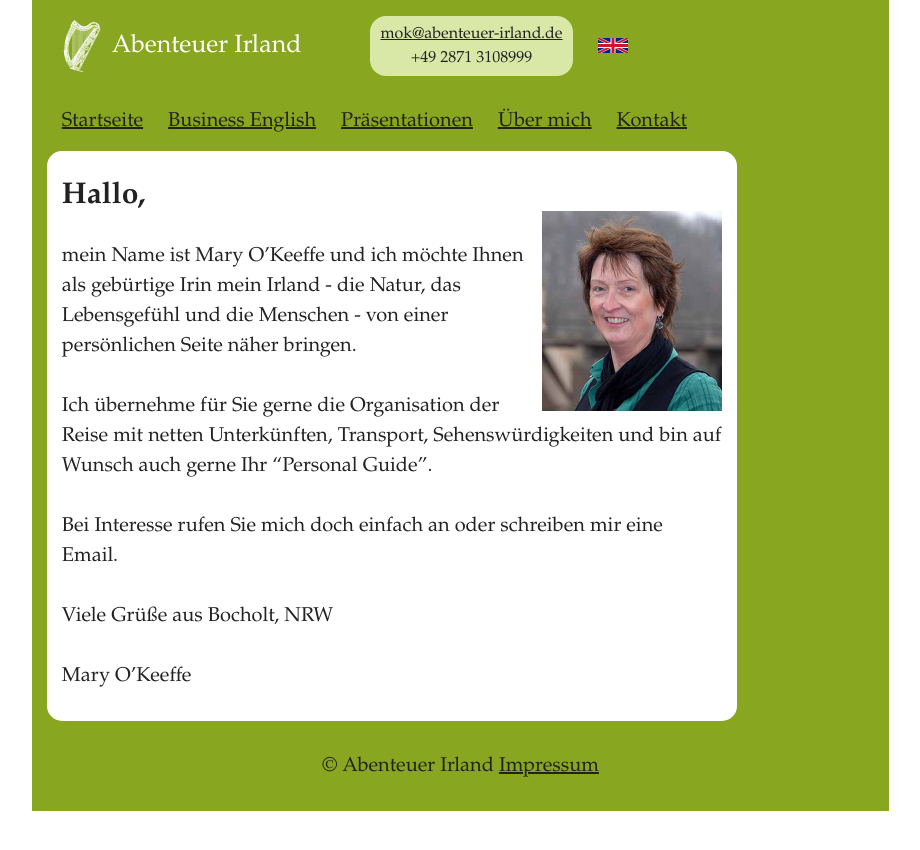
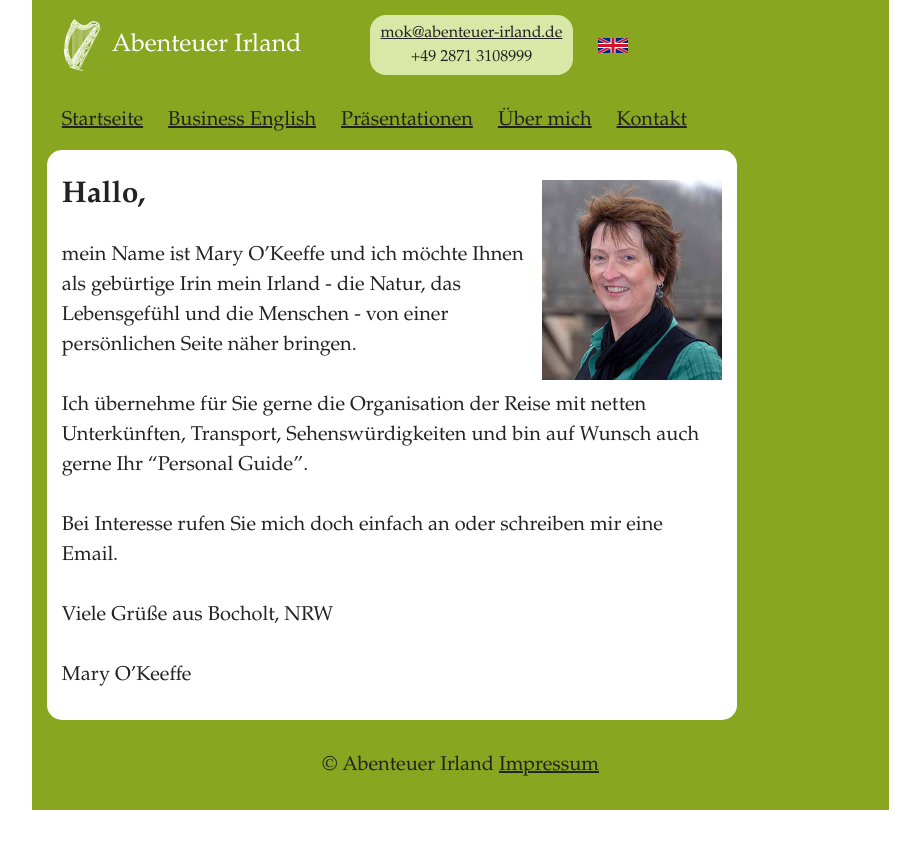
Before and after one commit to ArloL/abenteuer-irland, a Jekyll site: the page built from index.md, in a window 1280 px wide. Shown: the top 850 px of the page, without its empty margins (109-1029 px from the left). Built offline with Jekyll 4.4.1, drawn with Linux system fonts in a browser that asks for light colours.

Commit message:
Compile less

```diff
--- a/_includes/header.html
+++ b/_includes/header.html
@@ -14,7 +14,7 @@
     {% endif %}
     <meta name="viewport" content="width=device-width">
     <base href="{{site.url}}{{site.baseurl}}">
-    <link rel="stylesheet" href="css/bd1cb16d8bf977f48f81b4663680a7e4.css">
+    <link rel="stylesheet" href="css/0dfc1e68b10f0bf55283e254114fe55c.css">
     {% if page.canonical %}
     <link rel="canonical" href="{{site.url}}{{site.baseurl}}{{page.canonical}}">
     {% endif %}
--- a/css/bd1cb16d8bf977f48f81b4663680a7e4.css
+++ b/css/0dfc1e68b10f0bf55283e254114fe55c.css
@@ -58,12 +58,12 @@ a,a:active,a:visited{color:#222}
 .header{margin:0 1em}
 a.logo{font-size:1.25em;display:inline-block;vertical-align:middle;margin:.6em 0;color:#fff;text-decoration:none}
 .telBox{display:none;vertical-align:middle;font-size:0.8em;padding:0.375em 0.625em;margin:0.9375em 0;margin-left:4em;background-color:#d9e8a6;text-align:center;-webkit-border-radius:1em;-moz-border-radius:1em;border-radius:1em}.telBox p{margin:0}
-.language{display:inline-block;margin:1.5em 0;margin-left:1em}
+.language{display:inline-block;margin:1.5em 0;margin-left:1em;vertical-align:bottom}
 .nav{list-style:none;padding:0;margin:.75em 0}.nav li{display:inline-block}.nav li a{padding:.25em .5em;white-space:nowrap}.nav li a:hover,.nav li a:focus{background-color:#d9e8a6}
 .article{max-width:33em;min-width:15em;word-wrap:break-word;background-color:#fff;padding:0 .75em;margin:0 .75em;-webkit-border-radius:.75em;-moz-border-radius:.75em;border-radius:.75em;}.article:before,.article:after{content:" ";display:table;}
 .article:after{clear:both}
 .article{*zoom:1}
-.article .mary{float:right;margin:1.5em 0 0.5em 0.75em;width:9em;height:auto;max-width:180px;max-height:200px}
+.article .mary{float:right;margin:0 0 0.5em 0.75em;width:9em;height:auto;max-width:180px;max-height:200px}
 .footer{text-align:center;}.footer:before,.footer:after{content:" ";display:table;}
 .footer:after{clear:both}
 .footer{*zoom:1}
```
